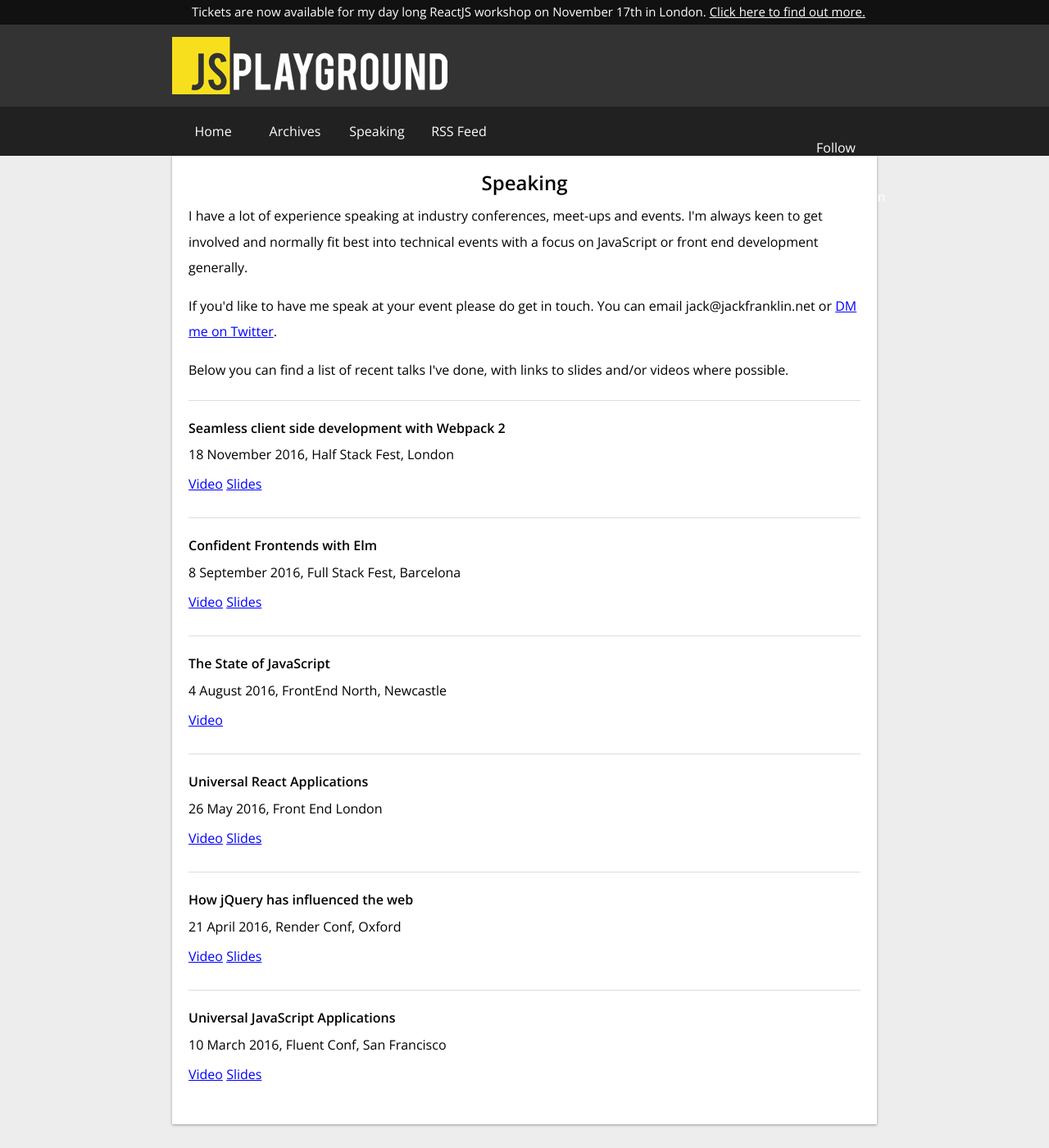
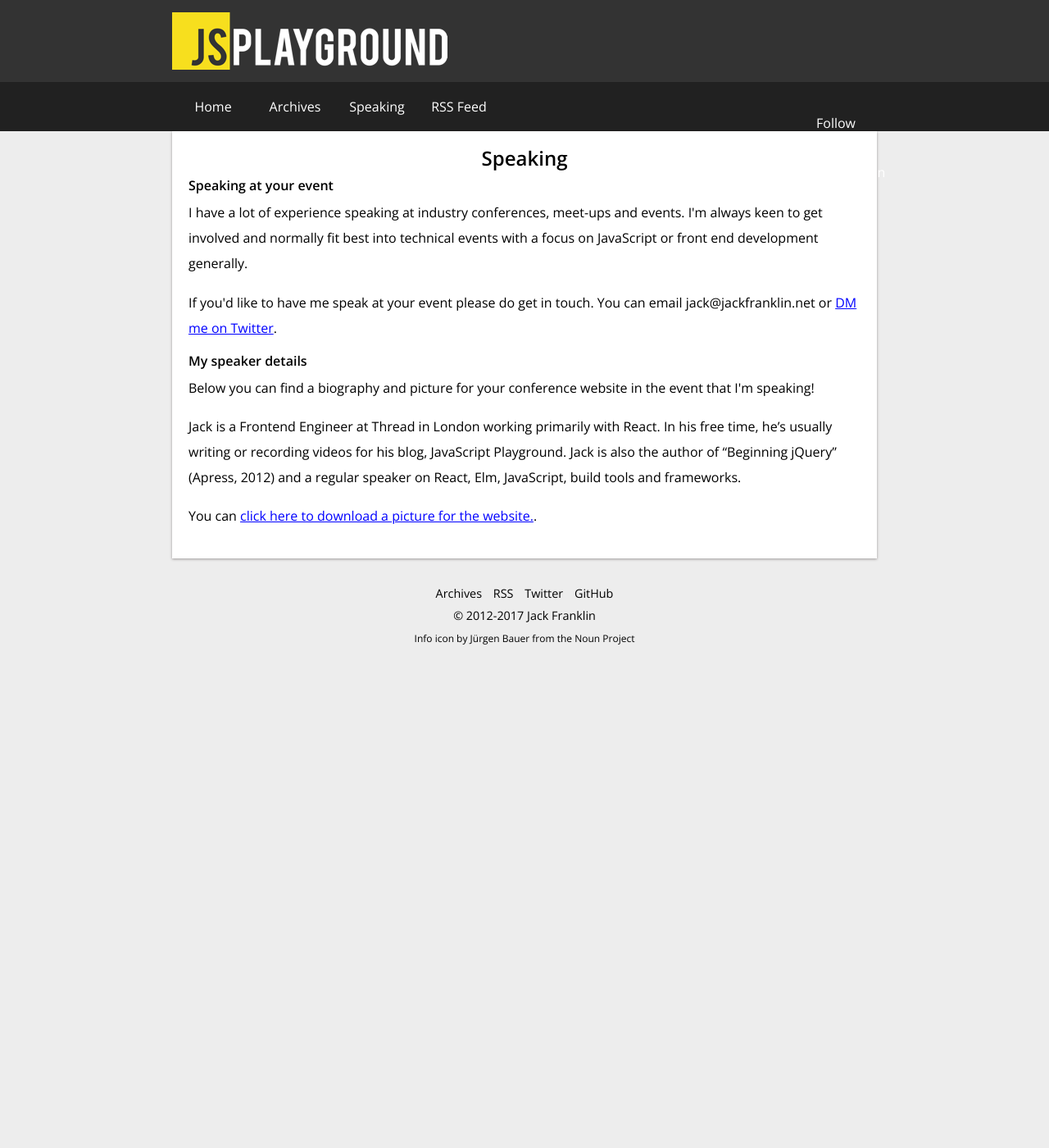
Before and after one commit to jackfranklin/javascriptplayground.com, a Jekyll site: the page built from speaking.html, in a window 1280 px wide and 1400 px high. Shown: the whole window at 82% size. Built offline with Jekyll 4.4.1, drawn with Linux system fonts in a browser that asks for light colours; comment, search, counter and statistics services are not loaded.

Commit message:
update the speaking page

```diff
--- a/_layouts/default.html
+++ b/_layouts/default.html
@@ -29,9 +29,6 @@
   {% seo %}
   </head>
   <body>
-    <div class="notification">
-      <p>Tickets are now available for my day long ReactJS workshop on November 17th in London. <a href="http://whiteoctoberevents.co.uk/training/learn-react">Click here to find out more.</a></p>
-    </div>
     <header class="site-header" role="banner">
       <div class="content-container">
         <h1 class="brand-name">
--- a/speaking.html
+++ b/speaking.html
@@ -3,24 +3,15 @@ layout: page
 title: Speaking
 ---
 
+<h3>Speaking at your event</h3>
 <p>I have a lot of experience speaking at industry conferences, meet-ups and events. I'm always keen to get involved  and normally fit best into technical events with a focus on JavaScript or front end development generally.</p>
 
 <p>If you'd like to have me speak at your event please do get in touch. You can email jack@jackfranklin.net or <a href="http://twitter.com/Jack_Franklin">DM me on Twitter</a>.</p>
 
-<p>Below you can find a list of recent talks I've done, with links to slides and/or videos where possible.</p>
+<h3>My speaker details</h3>
 
-<ul class="archives">
-  {% for talk in site.data.speaking %}
-    <li>
-      <h4>{{ talk.title }}</h4>
-      <p>{{ talk.date }}, {{ talk.location }}</p>
-      <p>
-        {% if talk.video %}
-          <a href="{{talk.video}}">Video</a>
-        {% endif %}
-        {% if talk.slides %}
-          <a href="{{talk.slides}}">Slides</a>
-        {% endif %}
-    </li>
-  {% endfor %}
-</ul>
+<p>Below you can find a biography and picture for your conference website in the event that I'm speaking!</p>
+
+<p>Jack is a Frontend Engineer at Thread in London working primarily with React. In his free time, he’s usually writing or recording videos for his blog, JavaScript Playground. Jack is also the author of “Beginning jQuery” (Apress, 2012) and a regular speaker on React, Elm, JavaScript, build tools and frameworks.</p>
+
+<p>You can <a href="/jack.png">click here to download a picture for the website.</a>.</p>
```
